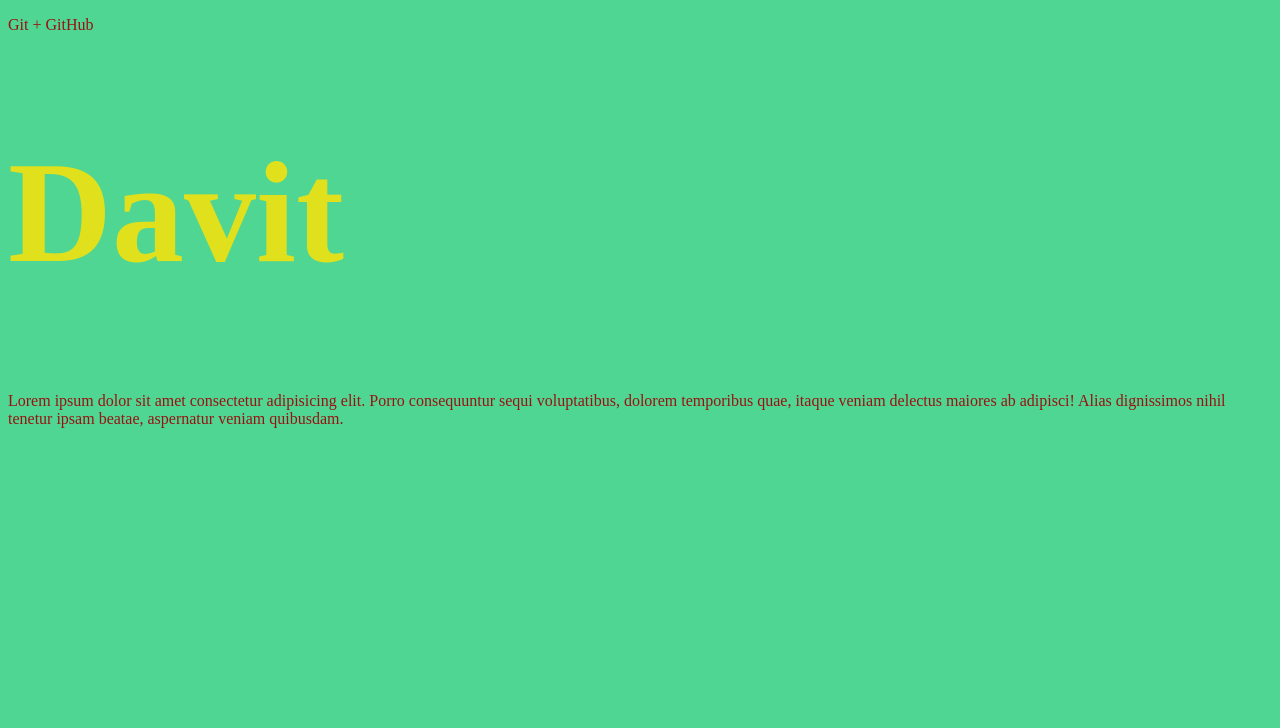
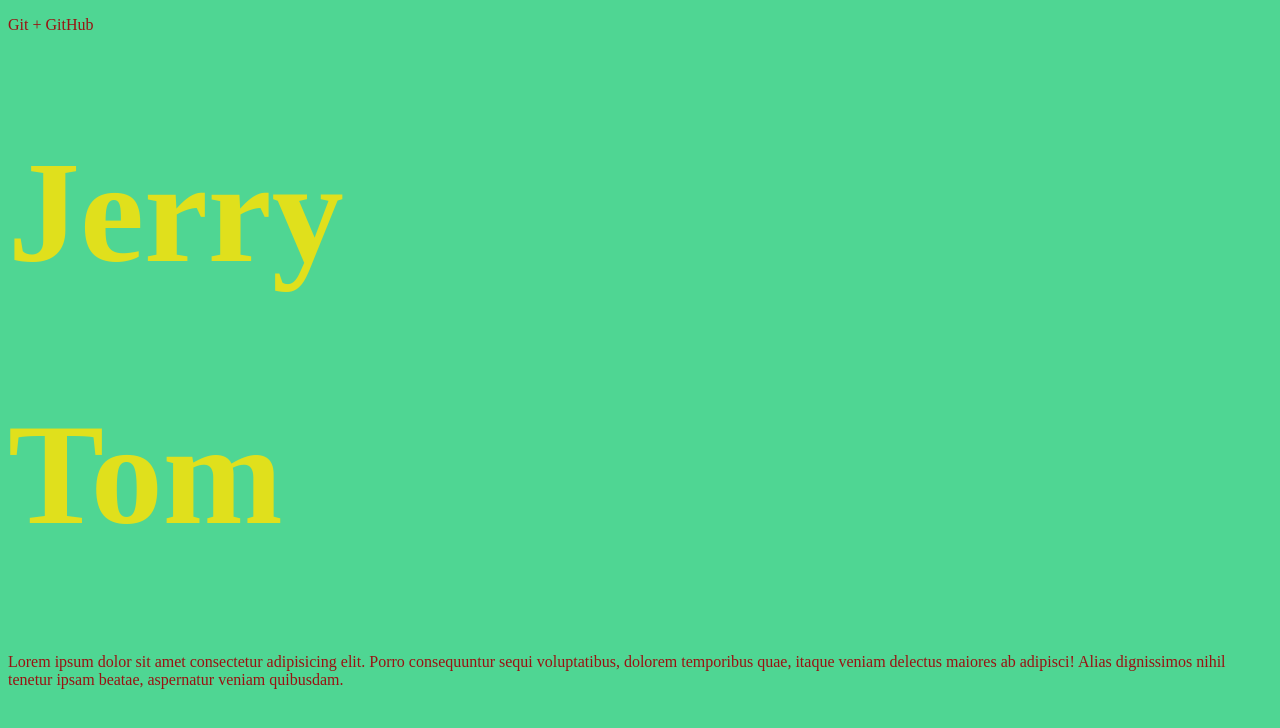
Before and after one commit to davit-aghababyan/test, a plain HTML site: page index.html in a window 1280 px wide. Drawn offline with Linux system fonts and the light colour scheme.

Commit message:
commit 3

```diff
--- a/index.html
+++ b/index.html
@@ -7,7 +7,8 @@
     </head>
     <body>
         <p>Git + GitHub</p>
-        <h1>Davit</h1>
+        <h1>Jerry</h1>
+        <h1>Tom</h1>
         <p>
             Lorem ipsum dolor sit amet consectetur adipisicing elit.
             Porro consequuntur sequi voluptatibus, dolorem temporibus quae,
```
